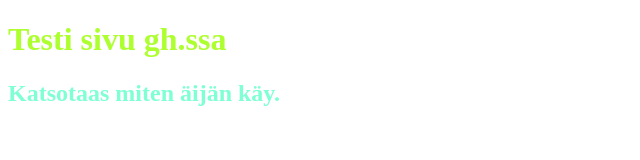
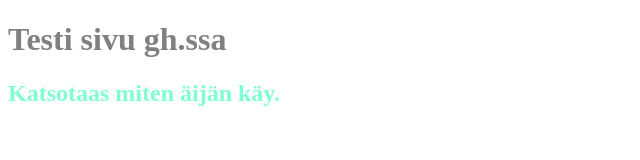
Before and after one commit to JarJarS/ghtestisivu, a plain HTML site: page index.html in a window 1280 px wide. Shown: the whole page, without its empty margins (0-640 px from the left). Drawn offline with Linux system fonts and the light colour scheme.

Commit message:
Muutettu css

```diff
--- a/style.css
+++ b/style.css
@@ -1,5 +1,5 @@
 h1 {
-    color: greenyellow;
+    color: grey;
 }
 
 h2 {
```
